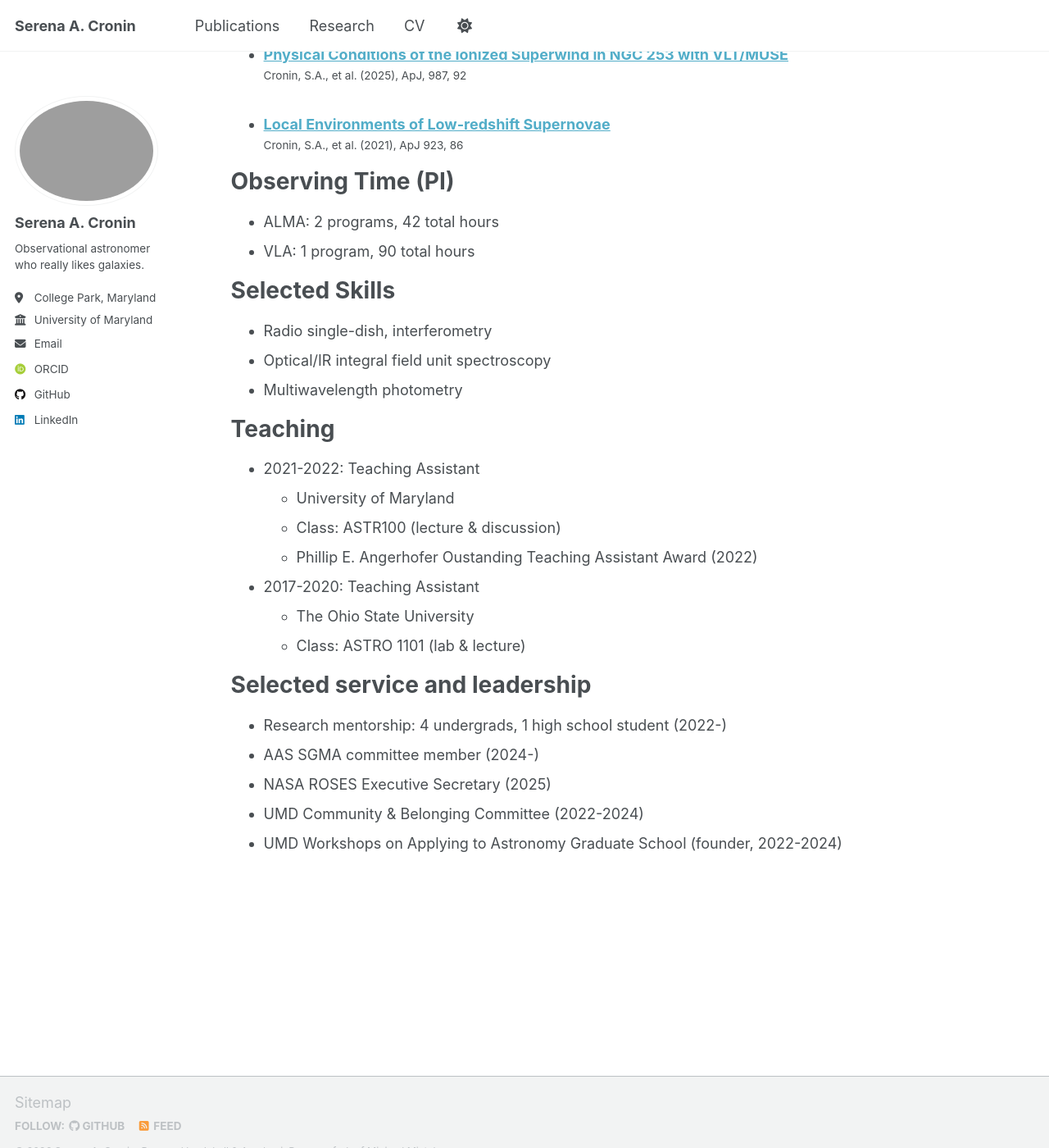
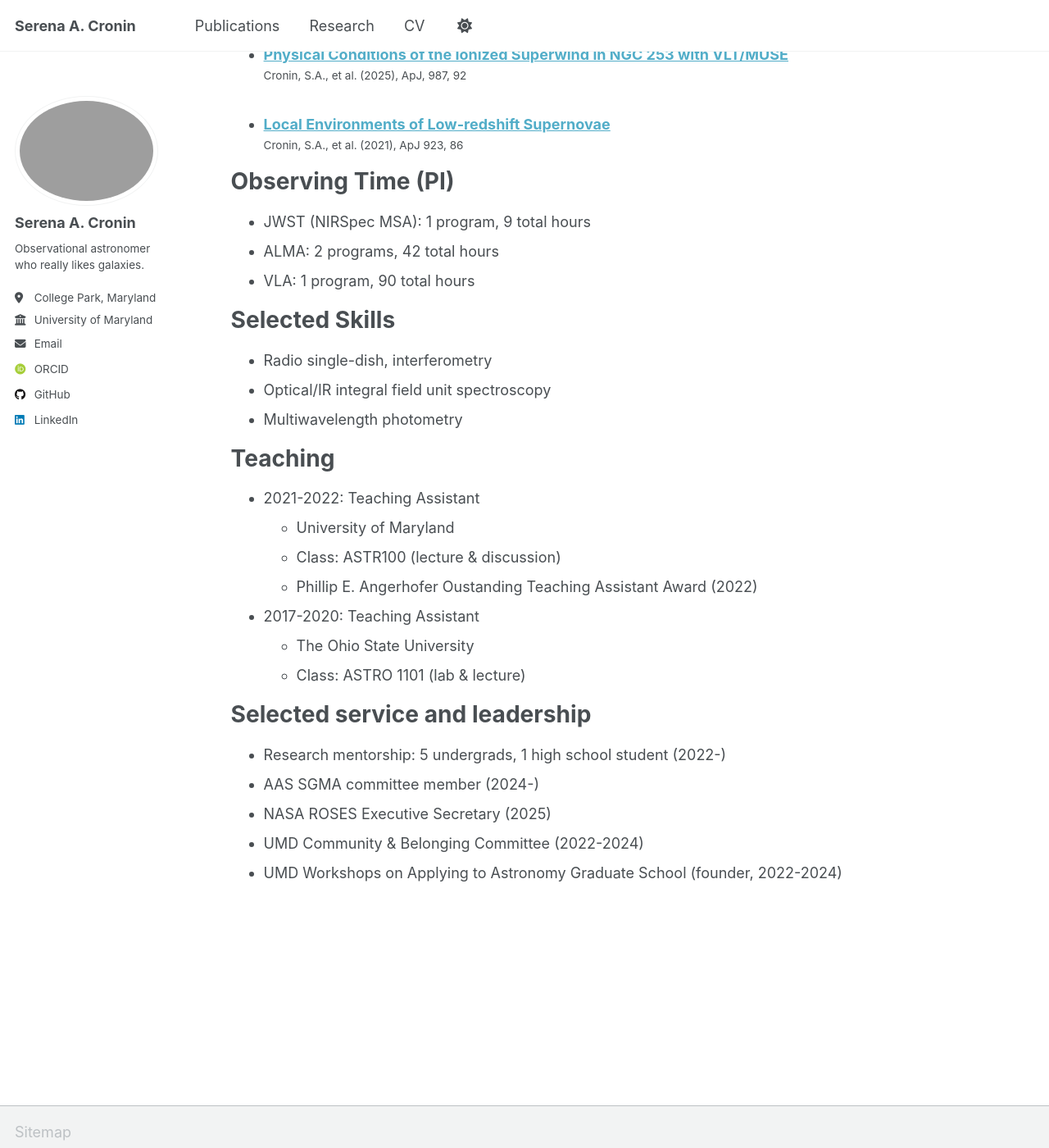
Before and after one commit to serenacronin/serenacronin.github.io, a Jekyll site: the page built from _pages/cv.md, in a window 1280 px wide and 1400 px high, scrolled down 820 px. Shown: the whole window at 82% size. Built offline with Jekyll 4.4.1, drawn with Linux system fonts in a browser that asks for light colours; some web fonts are replaced; a script that is not in the unit is left out.

Commit message:
Update research mentorship details in CV
Updated research mentorship count to reflect 5 undergrads.

```diff
--- a/_pages/cv.md
+++ b/_pages/cv.md
@@ -40,6 +40,7 @@ First-Author Publications
 
 Observing Time (PI)
 ======
+* JWST (NIRSpec MSA): 1 program, 9 total hours
 * ALMA: 2 programs, 42 total hours
 * VLA: 1 program, 90 total hours
 
@@ -62,7 +63,7 @@ Teaching
 
 Selected service and leadership
 ======
-* Research mentorship: 4 undergrads, 1 high school student (2022-)
+* Research mentorship: 5 undergrads, 1 high school student (2022-)
 * AAS SGMA committee member (2024-)
 * NASA ROSES Executive Secretary (2025)
 * UMD Community & Belonging Committee (2022-2024)
```
